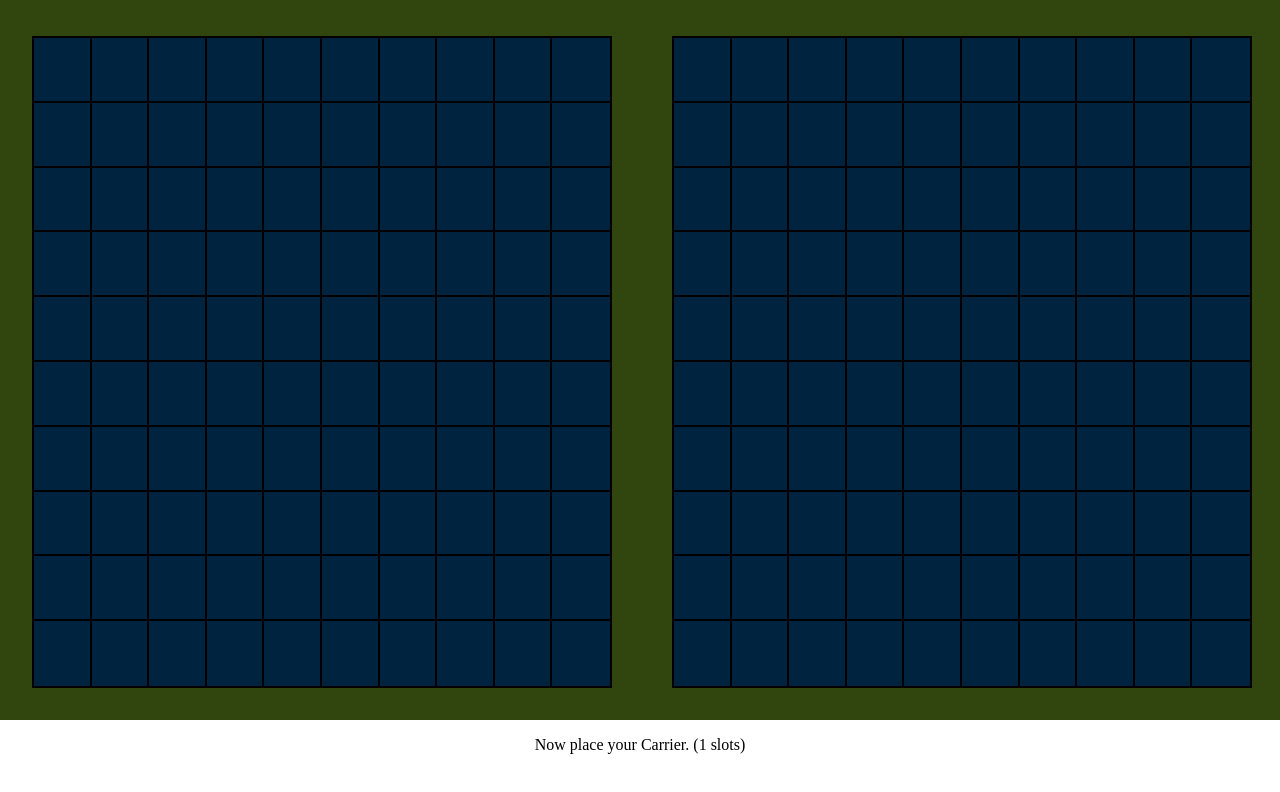
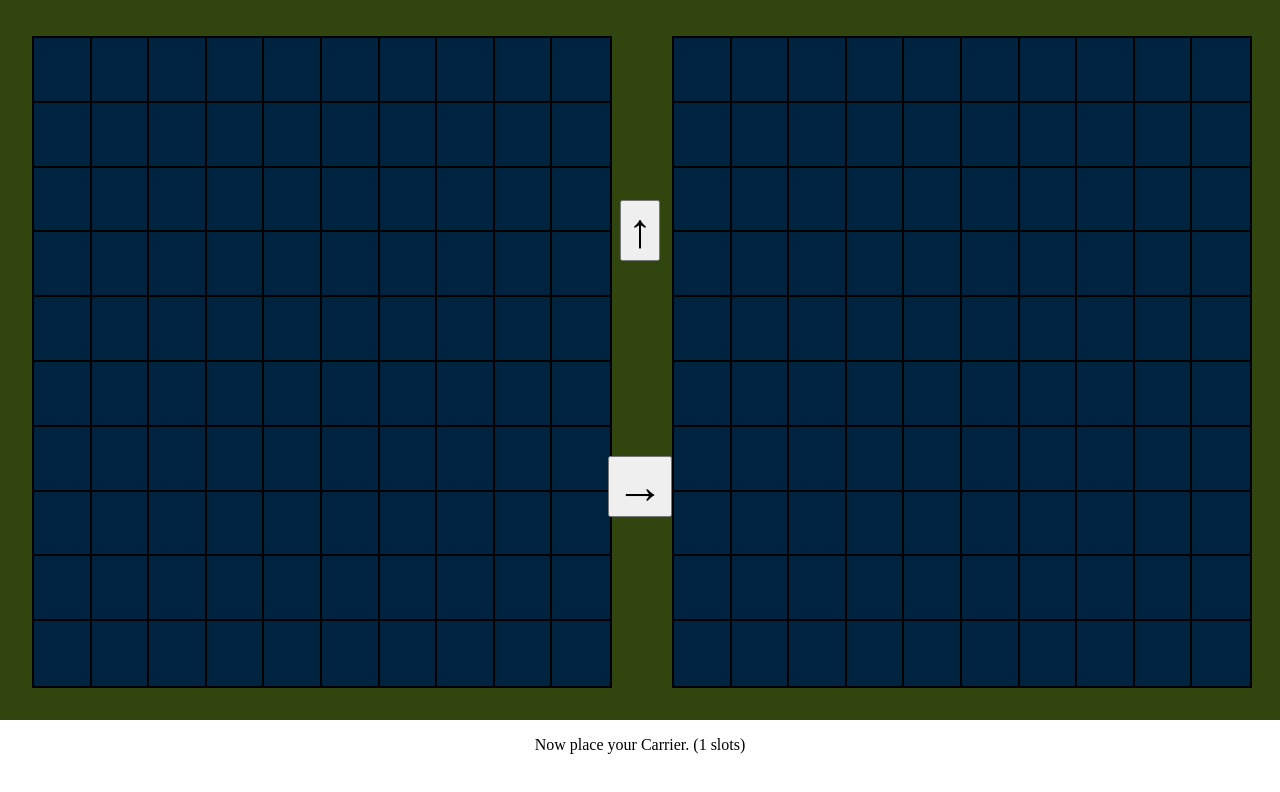
Before and after one commit to Glitch-v0/Battleship, a website built with webpack: page src/index.html in a window 1280 px wide. Built offline with nearby package versions, Linux system fonts and the light colour scheme.

Commit message:
add direction arrows for placement

```diff
--- a/src/gui.js
+++ b/src/gui.js
@@ -8,6 +8,24 @@ export default class Gui {
         this.p2BoardGridSlots = this.p2Board.children
     }
 
+    createRotationArrows() {
+
+        const horizontalArrow = document.createElement('button')
+        horizontalArrow.innerText = '→'
+        horizontalArrow.classList.add('arrow')
+        horizontalArrow.id = 'horizontalArrow'
+
+        const verticalArrow = document.createElement('button')
+        verticalArrow.innerText = '↑'
+        verticalArrow.classList.add('arrow')
+        verticalArrow.id = 'verticalArrow'
+
+        const parent = document.getElementById('boardContainers')
+        parent.appendChild(verticalArrow)
+        parent.appendChild(horizontalArrow)
+
+
+    }
     createGridSlots() {
         const alphabet = ['a', 'b', 'c', 'd', 'e', 'f', 'g', 'h', 'i', 'j']
         for (let i = 9; i >= 0; i--) {
--- a/src/loop.js
+++ b/src/loop.js
@@ -10,6 +10,7 @@ const p2 = new Player(false, 'Player 2')
 p1.shipsToPlace = p1.board.arrayOfShips()
 p2.shipsToPlace = p2.board.arrayOfShips()
 const gui = new Gui()
+gui.createRotationArrows()
 gui.showShipPlacement(p1)
     .then(() => gui.coverBoard(gui.p1Board))
     .then(() =>
--- a/src/styles.css
+++ b/src/styles.css
@@ -28,6 +28,17 @@
     background-color: rgb(0, 35, 63);
 }
 
+.arrow {
+    font-size: 3rem;
+    position: absolute;
+    top: 57vh;
+}
+
+#verticalArrow {
+    position: absolute;
+    top: 25vh;
+}
+
 .gridSlot:active {
     background-color: rgb(0, 140, 255);
 }
@@ -37,7 +48,7 @@
 }
 
 .occupied {
-    background-color: rgb(51, 210, 0);
+    background-color: rgb(45, 178, 0);
 }
 
 .attackHover {
@@ -49,7 +60,7 @@
 }
 
 .hit {
-    background-color: red !important;
+    background-color: rgb(143, 0, 0) !important;
 }
 
 .hide {
```
